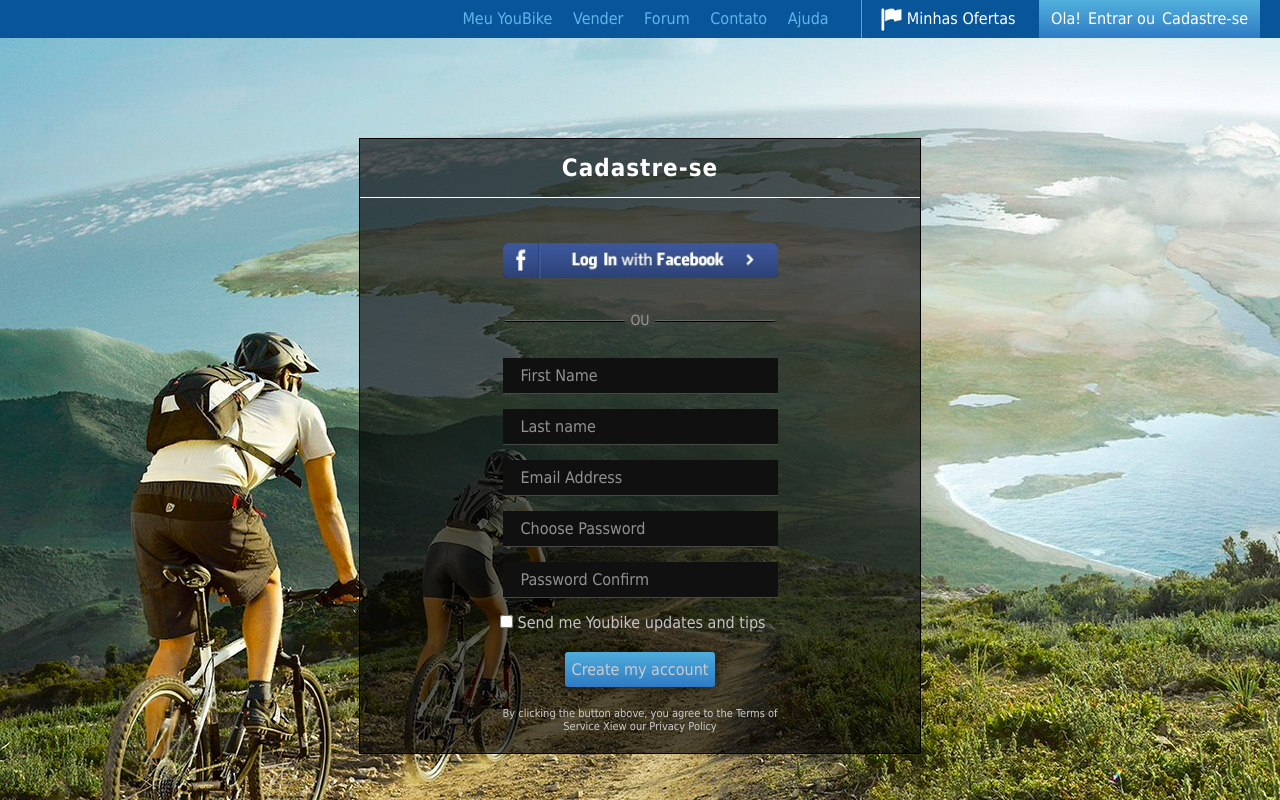
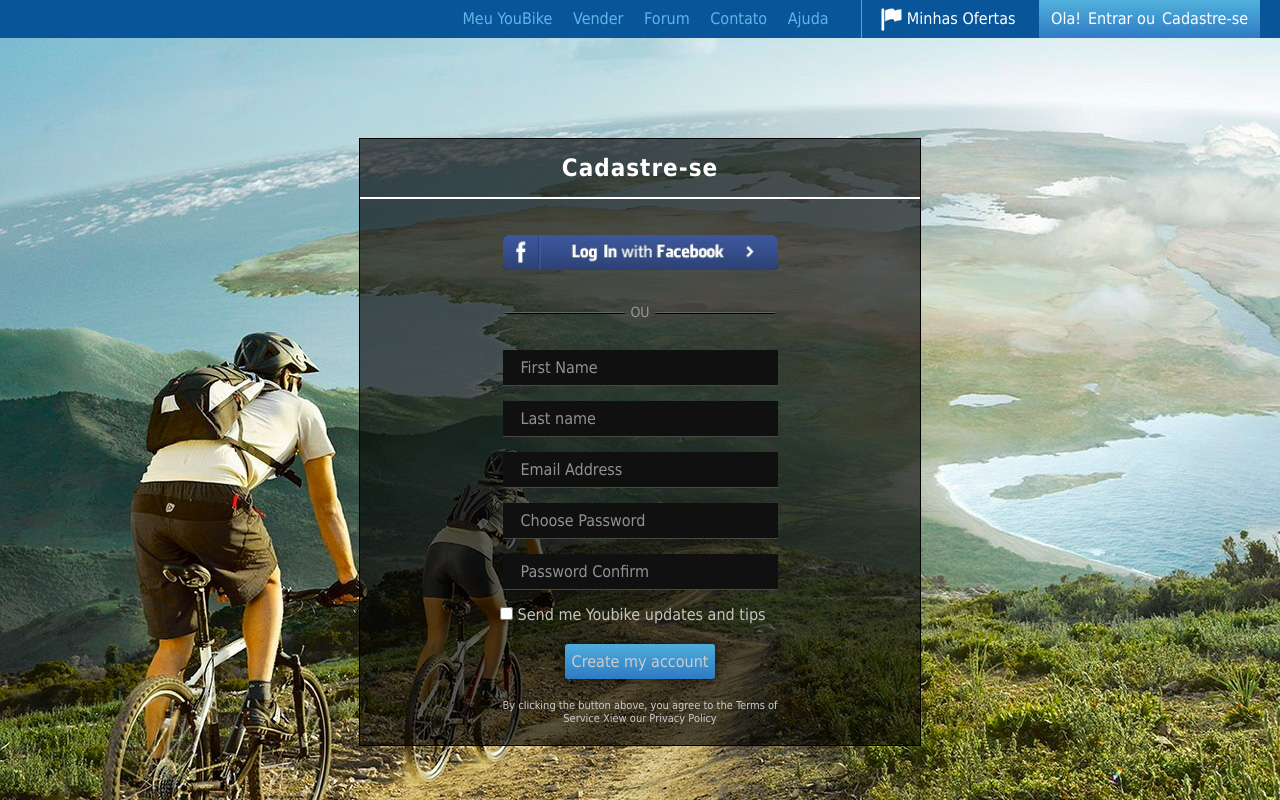
Before and after one commit to Barsxp3000/Goit_fe, a plain HTML site: page Html/Lesson5/index.html in a window 1280 px wide. Drawn offline with Linux system fonts and the light colour scheme.

Commit message:
переделал заголовок

```diff
--- a/Html/Lesson5/css/style.css
+++ b/Html/Lesson5/css/style.css
@@ -91,12 +91,18 @@ header {
     background: rgba(0, 0, 0, 0.63);
     border: 1px solid black;
 }
-h2 {
+.form__h2{
     color: #fff;
     padding: 15px;
+    border-bottom: 2px solid #fff ;
+    margin-bottom: 36px;
+  }
+  h2{
+    font-size: 24px;
     letter-spacing: 1px;
-    font-size: 24px;
-}
+  }
+
+
 input[type="image"] {
     width: 275px;
     height: 35px;
@@ -109,11 +115,6 @@ input[type="image"] {
     float: left;
     padding: 7px 15px;
     border-left: 1px solid #4d66a6;
-}
-.form__line{
-  border-bottom: 1px solid #fff;
-  width: 100%;
-  margin-bottom: 45px;
 }
 .ou {
     font-size: 14px;
--- a/Html/Lesson5/index.html
+++ b/Html/Lesson5/index.html
@@ -30,11 +30,10 @@
             </div>
     </header>
     <form class="form" action="" name="cadastre" id="cadastre" method="POST">
-        <h2>Cadastre-se</h2>
-        <div class="form__line">
-
+        <div class="form__h2">
+          <h2>Cadastre-se</h2>
         </div>
-        <input type="image" src="img/facebook.png" alt="facebook" name="facebook">
+              <input type="image" src="img/facebook.png" alt="facebook" name="facebook">
         <div class="ou">OU</div>
         <div>
             <input type="text" name="first_name" id="first_name" placeholder="First Name" required maxlength="40">
```
